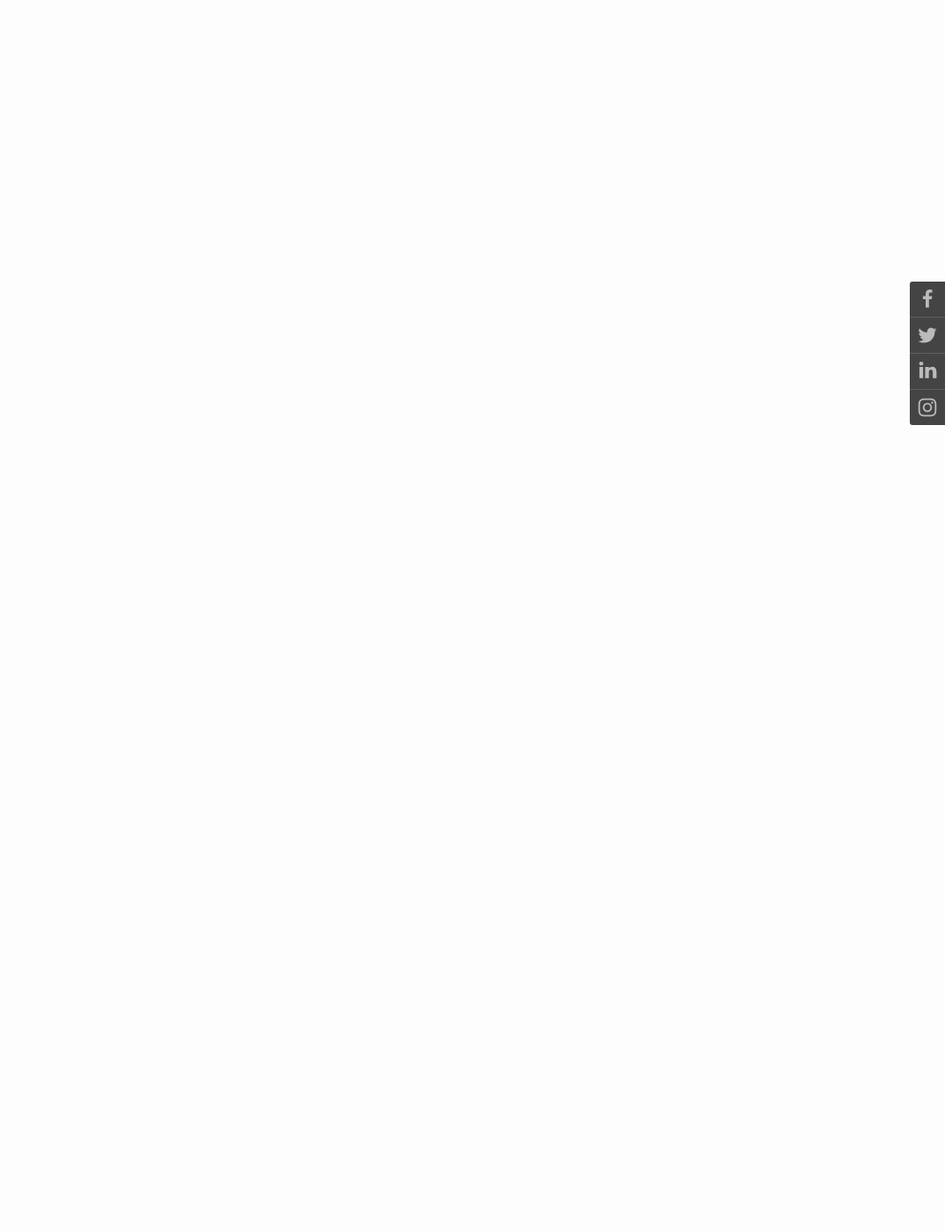
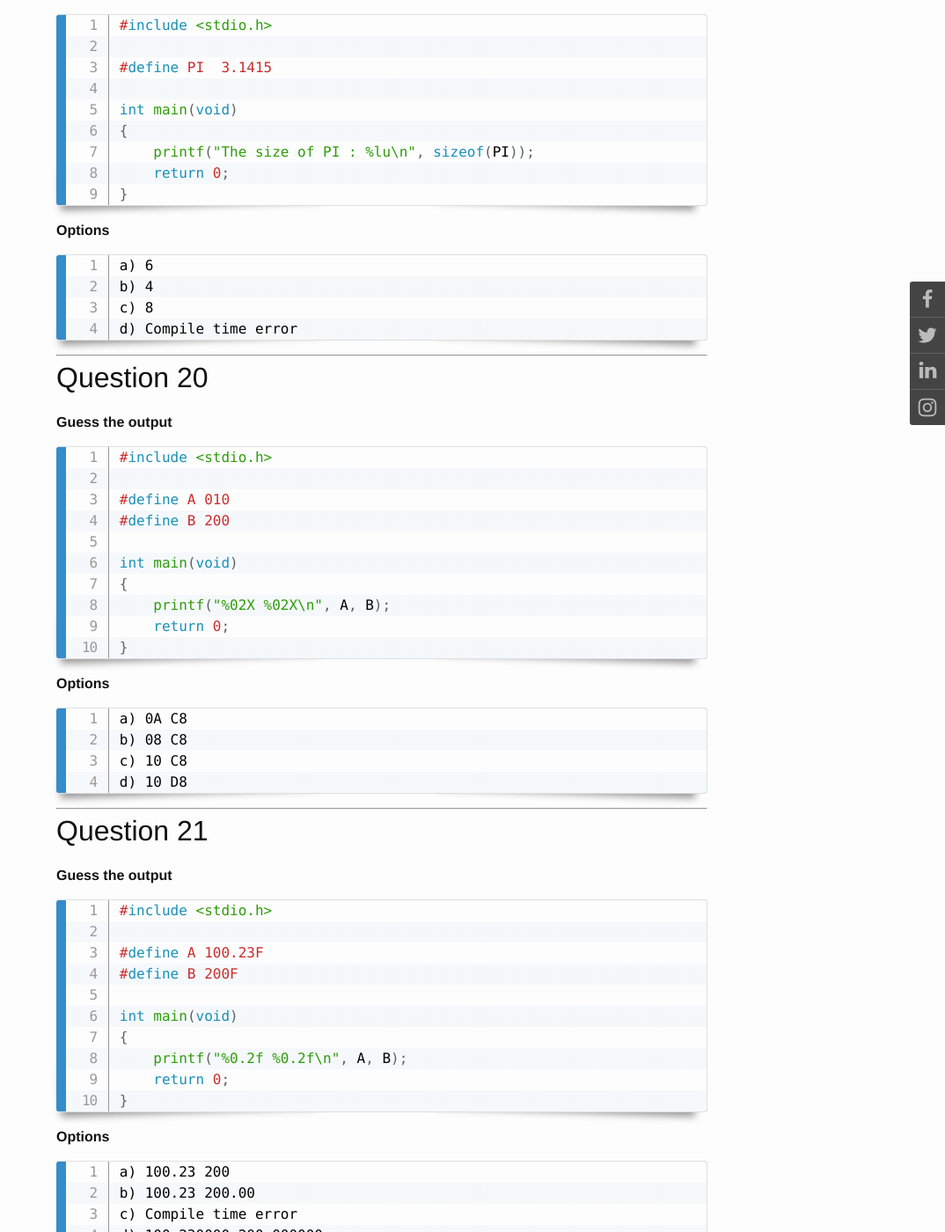
Before and after one commit to itsnayabsd/website, a Jekyll site: the page built from _posts/programming/2020-02-12-test-c-skills.md, in a window 1280 px wide and 1400 px high, scrolled down 11847 px. Shown: the whole window at 88% size, without its empty margins (206-1280 px from the left). Built offline with Jekyll 4.4.1, drawn with Linux system fonts in a browser that asks for light colours; comment, search, counter and statistics services are not loaded; some of the changed text lies outside the part shown.

Commit message:
Added C questions

````diff
--- a/_posts/programming/2020-02-12-test-c-skills.md
+++ b/_posts/programming/2020-02-12-test-c-skills.md
@@ -7,10 +7,25 @@ google_adsense: true
 excerpt: C objective type questions to test your C skills. Each question has 4 options. Chose the correct one. If you find something new, run the programs in the system and find the concept behind it.
 keywords: Test your C skills, test your C skills online, test your C skills by Yashwant Kanetkar alternative, C objective questions, C objective questions online test, C multiple choice questions, C multiple choice questions geeks for geeks alternative, C multiple choice questions indiabix alternative, C assessment questions.
 image: /assets/img/test-c-skills.png
-date: 2020-02-12 23:04:36 +5:30
+date: 2020-02-16 22:48:57 +5:30
 ---
 ## Introduction
 All the following programs are run and verified in the ***Linux based operating system*** with ***GCC*** compiler. Each question has 4 options. Chose the correct one. If you find something new, change and run the programs in the system and find the concept behind it.
+
+<div class="isa_info"><strong>Note</strong> : For all the questions, the following <strong>data type sizes</strong> are considered.<br></div>
+
+|Data type|Size|
+|---------|----|
+|char| 1 byte|
+|short| 2 bytes|
+|int| 4 bytes|
+|long | 8 bytes|
+|long long | 8 bytes |
+|float| 4 bytes|
+|double| 8 bytes|
+|long double| 16 bytes|
+
+<br>
 
 {% include image.html url="test-c-skills.png" description="Test Your C Skills" %}
 ## Question 1
@@ -459,4 +474,128 @@ b) Undefined reference to name.
 c) Compile time error
 d) b and c
 ```
-_
+___
+## Question 18
+**Guess the output**
+```C
+#include <stdio.h>
+
+#define VALUE 1999999999L
+
+int main(void)
+{
+    printf("The size of VALUE : %lu\n", sizeof(VALUE));
+    return 0;
+}
+```
+**Options**
+```
+a) 11
+b) 4
+c) 8
+d) Compile time error
+```
+___
+## Question 19
+**Guess the output**
+```C
+#include <stdio.h>
+
+#define PI  3.1415
+
+int main(void)
+{
+    printf("The size of PI : %lu\n", sizeof(PI));
+    return 0;
+}
+```
+**Options**
+```
+a) 6
+b) 4
+c) 8
+d) Compile time error
+```
+___
+## Question 20
+**Guess the output**
+```C
+#include <stdio.h>
+
+#define A 010
+#define B 200
+
+int main(void)
+{
+    printf("%02X %02X\n", A, B);
+    return 0;
+}
+```
+**Options**
+```
+a) 0A C8
+b) 08 C8
+c) 10 C8
+d) 10 D8
+```
+___
+## Question 21
+**Guess the output**
+```C
+#include <stdio.h>
+
+#define A 100.23F
+#define B 200F
+
+int main(void)
+{
+    printf("%0.2f %0.2f\n", A, B);
+    return 0;
+}
+```
+**Options**
+```
+a) 100.23 200
+b) 100.23 200.00
+c) Compile time error
+d) 100.230000 200.000000
+```
+___
+## Question 22
+**What does the following line prints**
+```C
+printf("\012");
+```
+**Options**
+```
+a) 012
+b) A new line
+c) Veritcal tab
+d) Compile time error
+```
+___
+## Question 23
+**Guess the output**
+```C
+#include <stdio.h>
+
+int func(const int a)
+{
+    a++;
+    return a;
+}
+int main(void)
+{
+    int var = 30;
+
+    printf("%d\n", var);
+    return 0;
+}
+```
+**Options**
+```
+a) 31
+b) 30
+c) Compile time error
+d) Segmentation fault
+```
````
